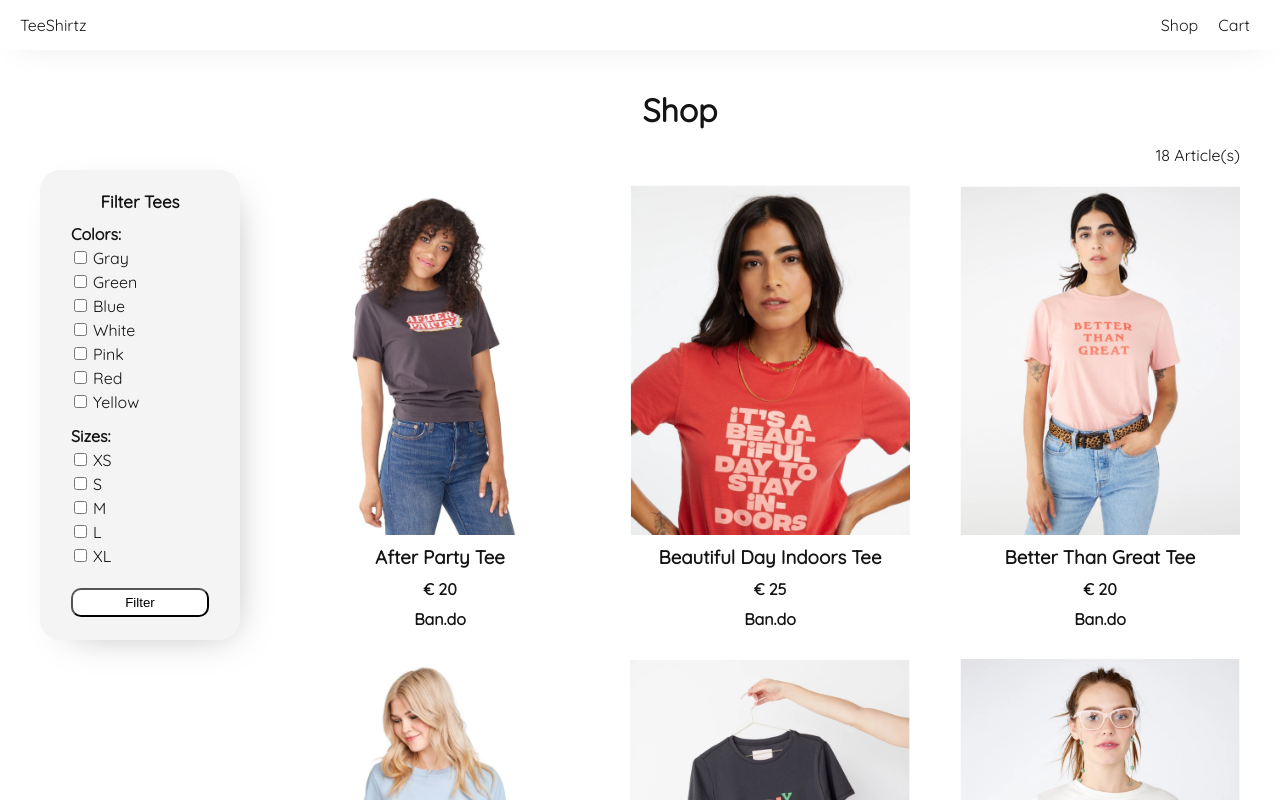
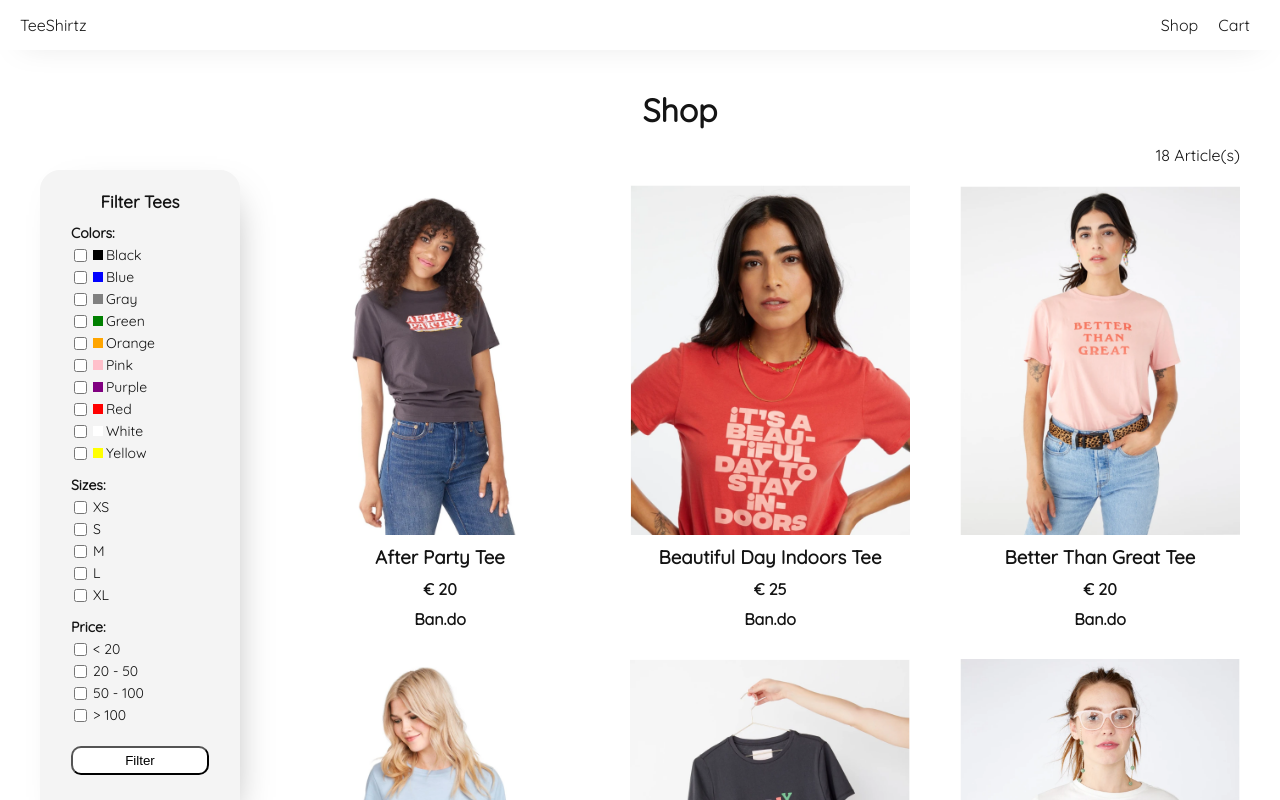
Before and after one commit to kathd/online-shop, a React (Create React App) app: page /shop in a window 1280 px wide. Shown: the top 800 px of the page. Built offline with nearby package versions, Linux system fonts and the light colour scheme.

Commit message:
did styling, added price filter - wip

```diff
--- a/src/components/filter/Checkboxes.jsx
+++ b/src/components/filter/Checkboxes.jsx
@@ -10,7 +10,12 @@ const Checkboxes = ({ title, dataArray, handleCheck}) => {
           {dataArray.map((data, i) => (
             <div className="checkbox" key={i}>
               <input type="checkbox" name={title.toLowerCase()} value={data.value} onChange={handleCheck} />
-              <label htmlFor={title.toLowerCase()}>{data.value}</label>
+              <label htmlFor={title.toLowerCase()}>
+                {(data.group==="color") && (
+                  <div className="color-block" style={{backgroundColor:data.value}}></div>
+                )}
+                {data.value}
+              </label>
               <br />
             </div>
           ))}
--- a/src/components/filter/FilterWidget.jsx
+++ b/src/components/filter/FilterWidget.jsx
@@ -3,7 +3,7 @@ import "../../styles/filter.css";
 
 import Checkboxes from "../filter/Checkboxes";
 
-const FilterWidget = ({ colors, sizes, handleColors, handleSizes, handleSubmit }) => {
+const FilterWidget = ({ colors, sizes, prices, handleColors, handleSizes, handleSubmit }) => {
 
   return (
     <div className="widget">
@@ -20,6 +20,11 @@ const FilterWidget = ({ colors, sizes, handleColors, handleSizes, handleSubmit }
             dataArray={sizes}
             handleCheck={handleSizes}
           />
+          <Checkboxes
+            title="Price"
+            dataArray={prices}
+            // handleCheck={}
+          />
           <button className="btn-filter" onClick={handleSubmit}>Filter</button>
         </form>
       </div>
--- a/src/data/colors.js
+++ b/src/data/colors.js
@@ -1,9 +1,12 @@
 module.exports = [
-    { group: "color", value: "Gray", isChecked: false },
-    { group: "color", value: "Green", isChecked: false },
-    { group: "color", value: "Blue", isChecked: false },
-    { group: "color", value: "White", isChecked: false },
-    { group: "color", value: "Pink", isChecked: false },
-    { group: "color", value: "Red", isChecked: false },
-    { group: "color", value: "Yellow", isChecked: false }
-  ]
+  { group: "color", value: "Black", isChecked: false },
+  { group: "color", value: "Blue", isChecked: false },
+  { group: "color", value: "Gray", isChecked: false },
+  { group: "color", value: "Green", isChecked: false },
+  { group: "color", value: "Orange", isChecked: false },
+  { group: "color", value: "Pink", isChecked: false },
+  { group: "color", value: "Purple", isChecked: false },
+  { group: "color", value: "Red", isChecked: false },
+  { group: "color", value: "White", isChecked: false },
+  { group: "color", value: "Yellow", isChecked: false }
+];
--- /dev/null
+++ b/src/data/prices.js
@@ -0,0 +1,6 @@
+module.exports = [
+  { group: "price", isChecked: false, value: "< 20" },
+  { group: "price", isChecked: false, value: "20 - 50" },
+  { group: "price", isChecked: false, value: "50 - 100" },
+  { group: "price", isChecked: false, value: "> 100" }
+]
--- a/src/styles/filter.css
+++ b/src/styles/filter.css
@@ -1,7 +1,7 @@
 div.widget {
     width: 200px;
     min-width: 200px;
-    height: 470px;
+    height: 650px;
     /* position: fixed; */
     z-index: 1;
     margin-left: 40px;
@@ -13,6 +13,7 @@ div.widget {
     -webkit-box-shadow: 11px 11px 38px -21px rgba(0, 0, 0, 0.36);
     -moz-box-shadow: 11px 11px 38px -21px rgba(0, 0, 0, 0.36);
     box-shadow: 11px 11px 38px -21px rgba(0, 0, 0, 0.36);
+    font-size: 14px;
 }
 
 .widget h3 {
@@ -43,6 +44,21 @@ div.filter-group>* {
     margin: 2px 0;
 }
 
+div.checkbox {
+    display: flex;
+}
+
 div.checkbox>* {
-    margin: 0 3px;
+    margin: auto 3px;
 }
+
+.checkbox label {
+    display: flex;
+    flex-direction: row;
+}
+
+.color-block {
+    margin: auto 3px auto 0;
+    width: 10px;
+    height: 10px;
+}
--- a/src/styles/products.css
+++ b/src/styles/products.css
@@ -5,7 +5,7 @@ div.show-products {
     display: flex;
     flex-direction: row;
     flex-wrap: wrap;
-    align-items: center;
+    align-items: flex-start;
     justify-content: space-evenly;
 }
 
--- a/src/views/Shop.jsx
+++ b/src/views/Shop.jsx
@@ -7,12 +7,13 @@ import "../styles/shop-page.css";
 import products from "../data/products";
 import colors from "../data/colors";
 import sizes from "../data/sizes";
+import priceRange from "../data/prices";
 
 const Shop = () => {
   const [filteredProducts, setFilteredProducts] = useState([]);
-  //   const [checkedFilters, setCheckedFilters] = useState([]);
   const [filterByColor, setFilterByColor] = useState(colors);
   const [filterBySize, setFilterBySize] = useState(sizes);
+  const [filterByPrice, setFilterByPrice] = useState(priceRange);
 
   useEffect(() => {
     setFilteredProducts(products);
@@ -68,14 +69,7 @@ const Shop = () => {
 
     // push products that match with size filters to productsBySize array
     productsByColor.forEach(product => {
-      console.log(
-        "products:",
-        productsByColor.length,
-        "product:",
-        product.name
-      );
       sizeFilters.forEach(size => {
-        console.log();
         if (size.isChecked) {
           checkedSizeFilters.push(size); // to keep track of the number of filters checked
           if (product.availableSizes.includes(size.value)) {
@@ -110,6 +104,7 @@ const Shop = () => {
           <p>{filteredProducts.length} Article(s)</p>
         </div>
         <FilterWidget
+          prices={filterByPrice}
           sizes={filterBySize}
           colors={filterByColor}
           handleColors={handleFilterByColor}
```
